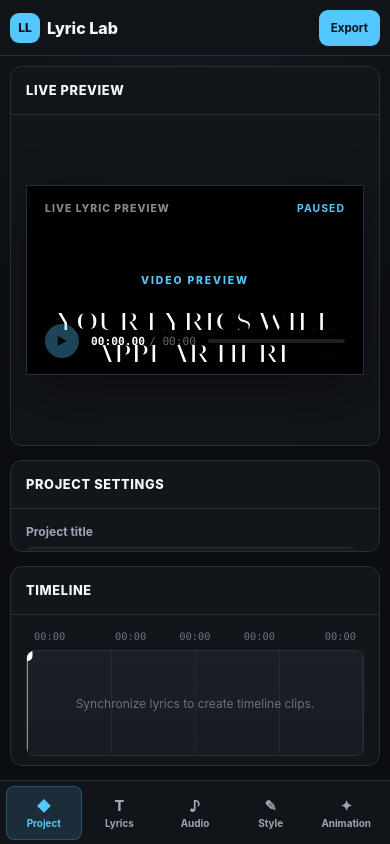
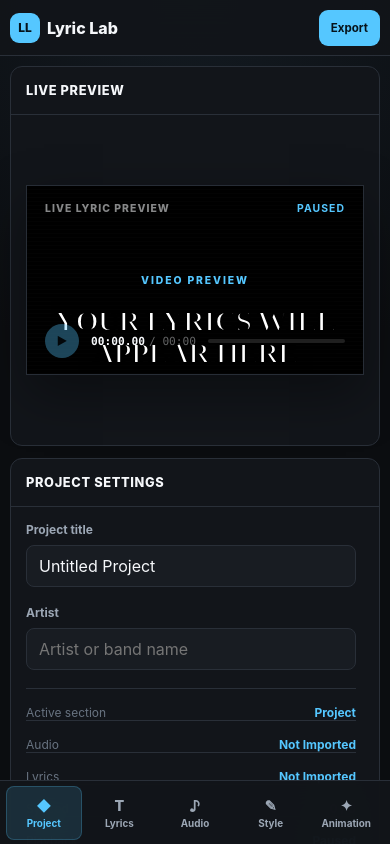
Before and after one commit to rtocastro/lyric-lab, a React app: page / in a window 390 px wide. Both pictures are taken after a click on the button "New Project". Built offline with nearby package versions, Linux system fonts and the light colour scheme; the HTML template or start-up script is replaced by a standard one.

Commit message:
fixed issue with lryics page responsiveness

```diff
--- a/src/App.css
+++ b/src/App.css
@@ -3116,3 +3116,197 @@ button {
     display: none;
   }
 }
+
+/* ========================================
+   Mobile panel scrolling / content access
+   ======================================== */
+
+@media (max-width: 650px) {
+
+  /*
+   * Desktop uses fixed-height panels with
+   * hidden overflow.
+   *
+   * On mobile, let the page grow naturally
+   * so every control can be reached.
+   */
+  .editor-grid {
+    height: auto;
+    min-height: 0;
+  }
+
+  .editor-grid__main {
+    height: auto;
+    min-height: 0;
+    overflow: visible;
+  }
+
+  .editor-grid__main > .panel {
+    height: auto;
+    min-height: 0;
+    overflow: visible;
+  }
+
+  .editor-grid__main > .panel > .panel__content {
+    height: auto;
+    min-height: 0;
+    overflow: visible;
+  }
+
+  /*
+   * Lyrics
+   */
+  .lyric-panel,
+  .lyric-workspace {
+    height: auto;
+    min-height: 0;
+    overflow: visible;
+  }
+
+  .lyric-import {
+    height: auto;
+    min-height: 0;
+    overflow: visible;
+  }
+
+  .lyric-import__textarea {
+    min-height: 220px;
+    max-height: none;
+  }
+
+  /*
+   * Style / Animation / Visual controls
+   * should grow instead of getting clipped.
+   */
+  .style-panel,
+  .animation-panel,
+  .visuals-panel {
+    height: auto;
+    max-height: none;
+    overflow: visible;
+  }
+}
+
+/* ========================================
+   FINAL MOBILE SCROLL OVERRIDES
+   Keep this at the very bottom of App.css
+   ======================================== */
+
+@media (max-width: 650px) {
+  html,
+  body,
+  #root,
+  .app {
+    height: 100%;
+  }
+
+  body {
+    overflow: hidden;
+  }
+
+  .editor {
+    height: 100dvh;
+    min-height: 0;
+    overflow: hidden;
+  }
+
+  .editor__body {
+    height: 100%;
+    min-height: 0;
+    overflow: hidden;
+  }
+
+  /*
+   * THIS becomes the main mobile
+   * scrolling container.
+   */
+  .editor__workspace {
+    height: 100%;
+    min-height: 0;
+    overflow-x: hidden;
+    overflow-y: auto;
+
+    -webkit-overflow-scrolling: touch;
+    overscroll-behavior-y: contain;
+
+    padding:
+      10px
+      10px
+      calc(var(--mobile-nav-height, 64px) + 20px);
+  }
+
+  /*
+   * Stop the desktop grid from
+   * constraining content vertically.
+   */
+  .editor-grid {
+    display: block;
+    height: auto;
+    min-height: 0;
+  }
+
+  .editor-grid__main {
+    height: auto;
+    min-height: 0;
+    overflow: visible;
+  }
+
+  .editor-grid__main > .panel {
+    height: auto;
+    min-height: 0;
+    overflow: visible;
+  }
+
+  .editor-grid__main > .panel > .panel__content {
+    display: block;
+    height: auto;
+    min-height: 0;
+    overflow: visible;
+  }
+
+  /*
+   * Let the lyric import card grow
+   * past the textarea naturally.
+   */
+  .lyric-panel,
+  .lyric-import,
+  .lyric-workspace {
+    display: flex;
+    height: auto;
+    min-height: 0;
+    flex-direction: column;
+    overflow: visible;
+  }
+
+  /*
+   * Desktop gives this flex: 1,
+   * which makes it consume the available
+   * panel height instead of flowing.
+   */
+  .lyric-import__textarea {
+    flex: none;
+    width: 100%;
+    min-height: 220px;
+    height: 220px;
+    resize: vertical;
+  }
+
+  .lyric-import__footer {
+    flex: none;
+    width: 100%;
+    margin-top: 14px;
+  }
+
+  /*
+   * Project Settings + Timeline follow
+   * the main panel instead of participating
+   * in the desktop fixed-height grid.
+   */
+  .editor-grid__inspector,
+  .editor-grid__timeline {
+    height: auto;
+    min-height: 0;
+    overflow: visible;
+    margin-top: 12px;
+  }
+}
```
